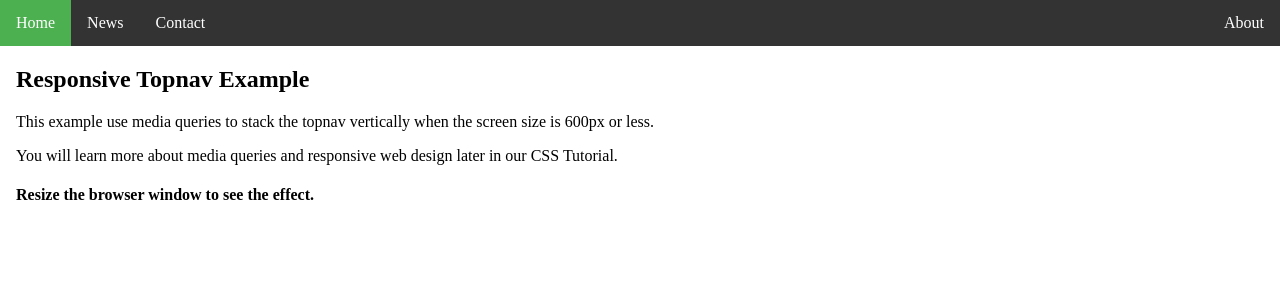
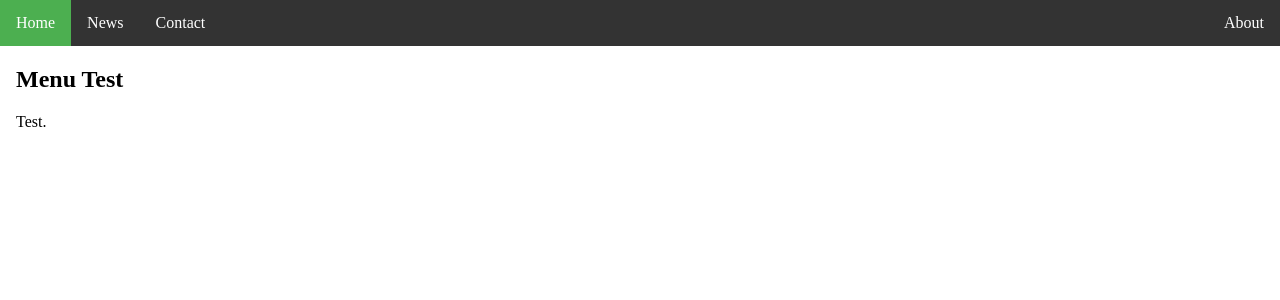
Before and after one commit to kevinjpatton/kevinjpatton.github.io, a Jekyll site: the page built from index.html, in a window 1280 px wide. Shown: the top 300 px of the page. Built offline with Jekyll 4.4.1, drawn with Linux system fonts in a browser that asks for light colours; Markdown is read by kramdown in place of the engine named in the settings.

Commit message:
Update default.html

```diff
--- a/_layouts/default.html
+++ b/_layouts/default.html
@@ -45,10 +45,8 @@ ul.topnav li.right {float: right;}
 </ul>
 
 <div style="padding:0 16px;">
-  <h2>Responsive Topnav Example</h2>
-  <p>This example use media queries to stack the topnav vertically when the screen size is 600px or less.</p>
-  <p>You will learn more about media queries and responsive web design later in our CSS Tutorial.</p>
-  <h4>Resize the browser window to see the effect.</h4>
+  <h2>Menu Test</h2>
+  <p>Test.</h4>
 </div>
 
 </body>
```
